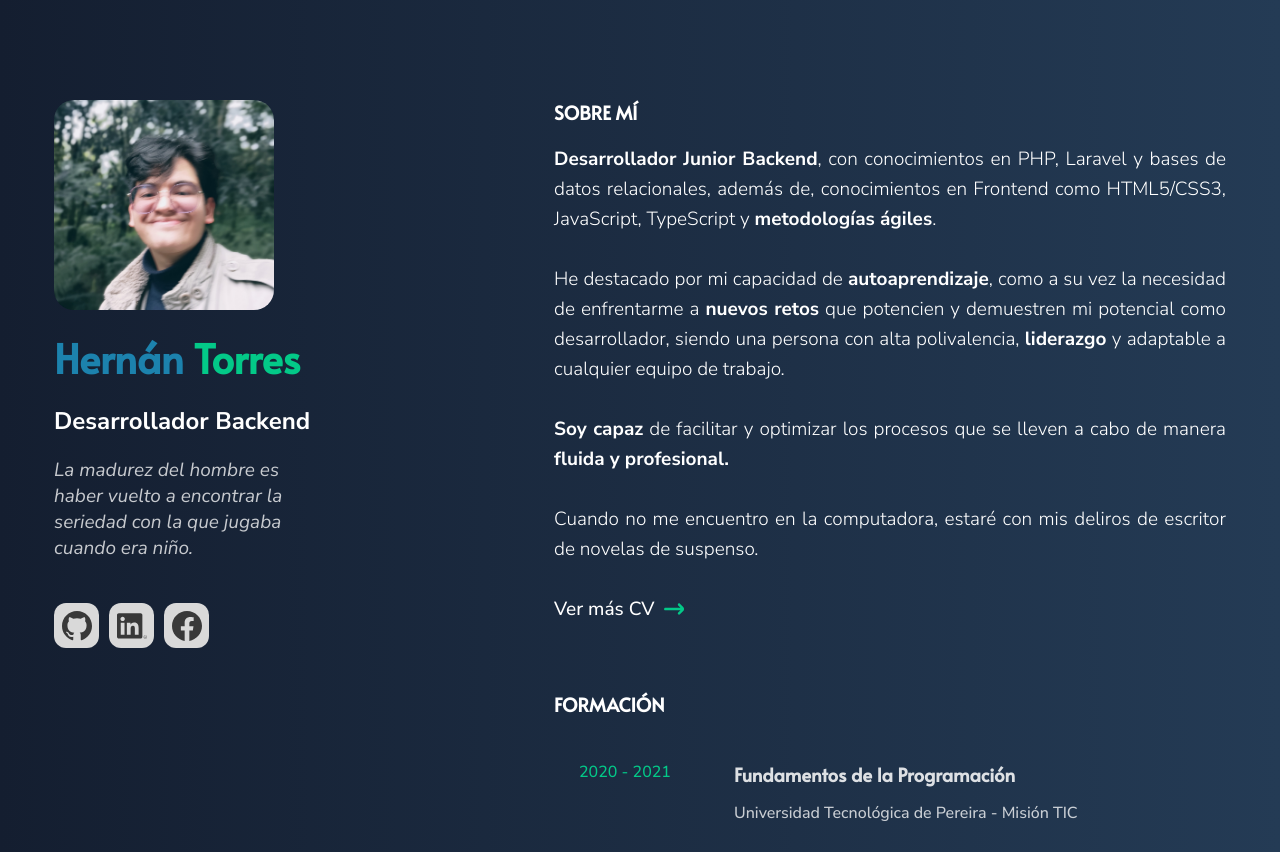
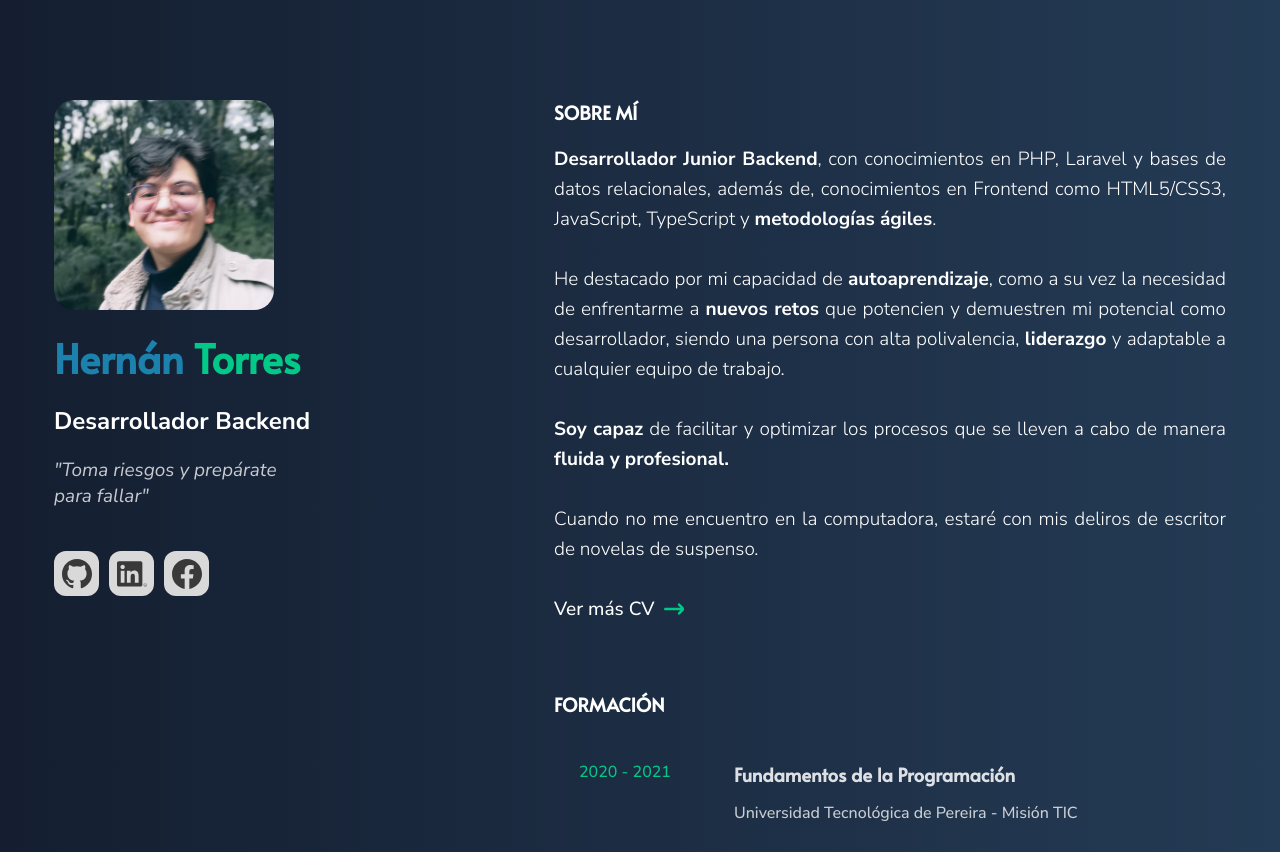
Before and after one commit to HernanTo/Portafolio, a plain HTML site: page index.html in a window 1280 px wide. Shown: the top 852 px of the page. Drawn offline with nearby package versions, Linux system fonts and the light colour scheme.

Commit message:
Update index.html

```diff
--- a/index.html
+++ b/index.html
@@ -28,7 +28,7 @@
                             <h4>Desarrollador Backend</h4>
                         </div>
                         <div class="body__info">
-                            <p><i>La madurez del hombre es haber vuelto a encontrar la seriedad con la que jugaba cuando era niño.</i></p>
+                            <p><i>"Toma riesgos y prepárate para fallar"</i></p>
                         </div>
                         <div class="foo__info">
                             <a href="https://github.com/HernanTo" class="con__red__social" target="_blank"><img src="./assets/img/icons/github.svg" alt="Git Hub"></a>
```
